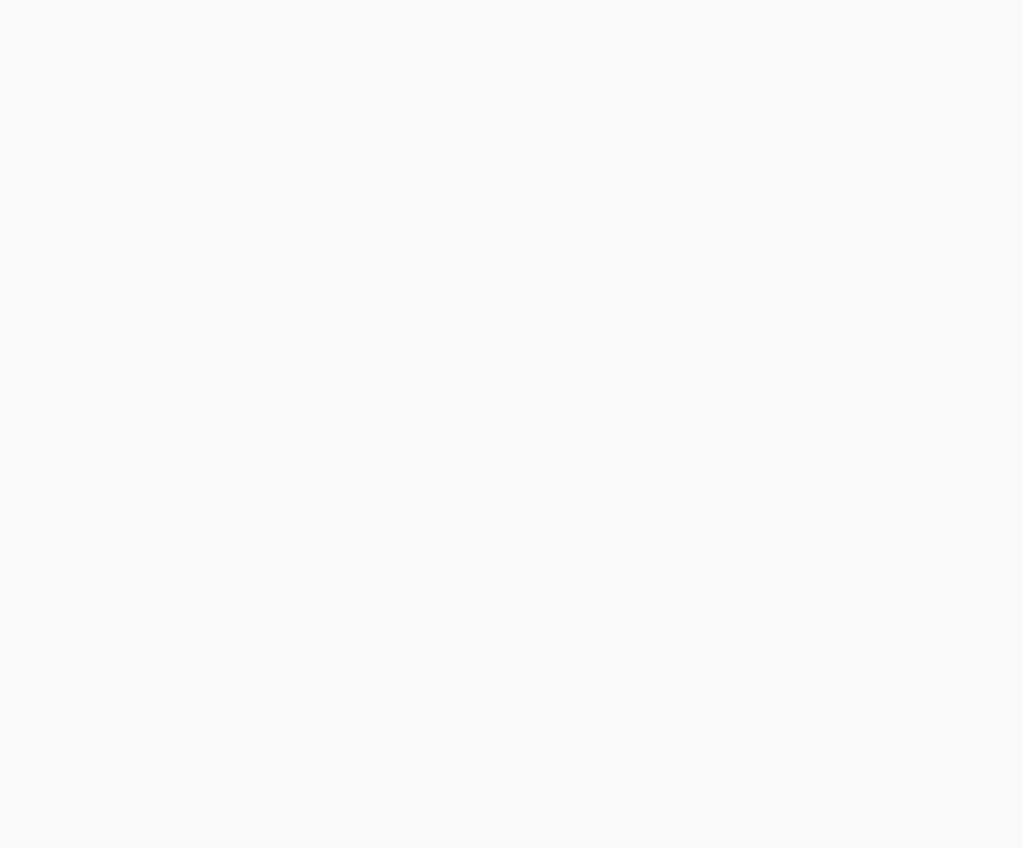
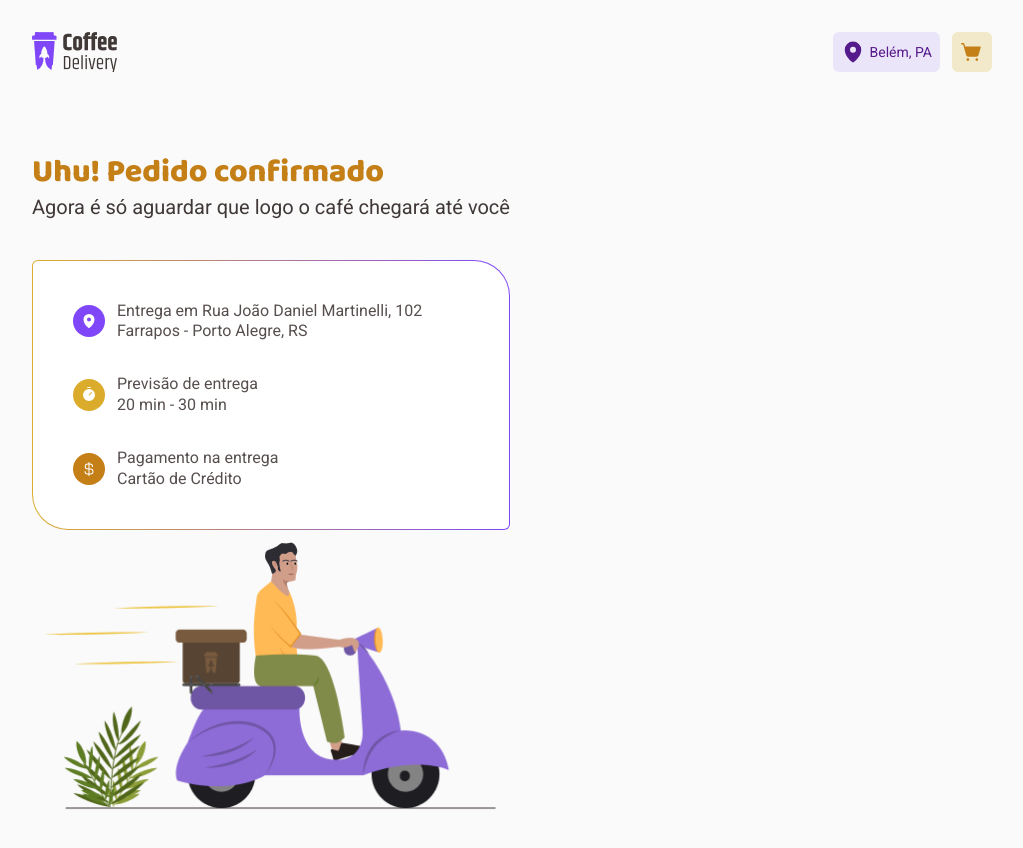
Before and after one commit to YanCardoso/coffee-y, a React (Vite) app: page /success in a window 1280 px wide. Before the commit this address had no page. Shown: the top 848 px of the page, without its empty margins (128-1151 px from the left). Before the commit the page ends 800 px from the top, so only its background shows below. Built offline with nearby package versions, Linux system fonts and the light colour scheme.

Commit message:
success page

```diff
--- a/src/pages/Checkout/index.tsx
+++ b/src/pages/Checkout/index.tsx
@@ -107,7 +107,9 @@
 								<span>R$ 858,99</span>
 							</TotalWrapper>
 						</TotalPriceContainer>
-						<SubmitOrderButton type='submit'>CONFIRMAR PEDIDO</SubmitOrderButton>
+						<SubmitOrderButton type='submit'>
+							CONFIRMAR PEDIDO
+						</SubmitOrderButton>
 					</CheckoutCart>
 				</BoxCart>
 			</CheckoutContainer>
--- a/src/pages/Checkout/styles.ts
+++ b/src/pages/Checkout/styles.ts
@@ -227,7 +227,7 @@
 	align-items: center;
 	justify-content: center;
 	margin-top: 1.5rem;
-
+	height: 2.875rem;
 	background: ${(props) => props.theme.yellow};
 	color: ${(props) => props.theme.white};
 
--- /dev/null
+++ b/src/pages/Success/index.tsx
@@ -0,0 +1,59 @@
+import deliveryImg from '../../assets/Illustration.png'
+import {
+  CurrencyDollarIcon,
+  DeliveryAddress,
+  DeliveryEstimate,
+  MapPinIcon,
+  OrderSummaryContainer,
+  PaymentMethod,
+  SuccessContainer,
+  SummaryBox,
+  TimerIcon,
+} from './styles'
+
+export function Success() {
+	return (
+		<SuccessContainer>
+			<SummaryBox>
+				<h1>Uhu! Pedido confirmado</h1>
+				<span>Agora é só aguardar que logo o café chegará até você</span>
+				<OrderSummaryContainer>
+					<DeliveryAddress>
+						<MapPinIcon
+							size={32}
+							weight='fill'
+						/>
+						<div>
+							<span>Entrega em Rua João Daniel Martinelli, 102</span>
+							<span>Farrapos - Porto Alegre, RS</span>
+						</div>
+					</DeliveryAddress>
+					<DeliveryEstimate>
+						<TimerIcon
+							size={32}
+							weight='fill'
+						/>
+						<div>
+							<span>Previsão de entrega</span>
+							<span>20 min - 30 min </span>
+						</div>
+					</DeliveryEstimate>
+					<PaymentMethod>
+						<CurrencyDollarIcon
+							size={32}
+							weight='fill'
+						/>
+						<div>
+							<span>Pagamento na entrega</span>
+							<span>Cartão de Crédito</span>
+						</div>
+					</PaymentMethod>
+				</OrderSummaryContainer>
+			</SummaryBox>
+			<img
+				src={deliveryImg}
+				alt='delivery'
+			/>
+		</SuccessContainer>
+	)
+}
--- /dev/null
+++ b/src/pages/Success/styles.ts
@@ -0,0 +1,86 @@
+import { CurrencyDollar, MapPin, Timer } from 'phosphor-react'
+import styled from 'styled-components'
+
+export const SuccessContainer = styled.div`
+	display: flex;
+	justify-content: space-between;
+	margin-top: 5rem;
+	align-items: flex-end;
+	flex-wrap: wrap;
+
+	& > img {
+		max-height: 18.25rem;
+		max-width: 30.75rem;
+	}
+`
+export const SummaryBox = styled.div`
+	display: flex;
+	flex-direction: column;
+
+	& > h1 {
+		font-family: 'Baloo 2', sans-serif;
+		font-size: 2rem;
+		font-weight: 800;
+		line-height: 130%;
+		color: ${(props) => props.theme['yellow-dark']};
+	}
+
+	& > span {
+		font-family: 'Roboto', sans-serif;
+		font-size: 1.25rem;
+		line-height: 130%;
+		color: ${(props) => props.theme['base-subtitle']};
+	}
+`
+
+export const OrderSummaryContainer = styled.div`
+	display: flex;
+	flex-direction: column;
+	padding: 2.5rem;
+	gap: 2rem;
+	margin-top: 2.5rem;
+	background: linear-gradient(white, white) padding-box,
+		linear-gradient(to right, rgba(219, 172, 44, 1), rgba(128, 71, 248, 1))
+			border-box;
+	border: 1px solid transparent;
+	border-radius: 6px 36px 6px 36px;
+
+	font-family: 'Roboto', sans-serif;
+	font-size: 1rem;
+	line-height: 130%;
+
+	color: ${(props) => props.theme['base-text']};
+`
+const SummaryItemBase = styled.div`
+	display: flex;
+	gap: 0.75rem;
+	align-items: center;
+
+	& > div {
+		display: flex;
+		flex-direction: column;
+	}
+`
+export const DeliveryAddress = styled(SummaryItemBase)``
+export const DeliveryEstimate = styled(SummaryItemBase)``
+export const PaymentMethod = styled(SummaryItemBase)``
+
+export const MapPinIcon = styled(MapPin)`
+	color: ${(props) => props.theme.white};
+
+	background: ${(props) => props.theme.purple};
+	padding: 0.5rem;
+	border-radius: 9999px;
+`
+export const TimerIcon = styled(Timer)`
+	color: ${(props) => props.theme.white};
+	background: ${(props) => props.theme['yellow']};
+	padding: 0.5rem;
+	border-radius: 9999px;
+`
+export const CurrencyDollarIcon = styled(CurrencyDollar)`
+	color: ${(props) => props.theme.white};
+	background: ${(props) => props.theme['yellow-dark']};
+	padding: 0.5rem;
+	border-radius: 9999px;
+`
--- a/src/routes/Router.tsx
+++ b/src/routes/Router.tsx
@@ -1,6 +1,7 @@
 import { Route, Routes } from 'react-router-dom'
 import { DefaultLayout } from '../layouts/defaultLayout'
 import { Checkout } from '../pages/Checkout'
+import { Success } from '../pages/Success'
 import { Home } from '../pages/home'
 
 export function Router() {
@@ -18,6 +19,10 @@
 					path='/checkout'
 					element={<Checkout />}
 				/>
+				<Route
+					path='/success'
+					element={<Success />}
+				/>
 			</Route>
 		</Routes>
 	)
```
Also changed, not shown: src/assets/Illustration.png (added).
